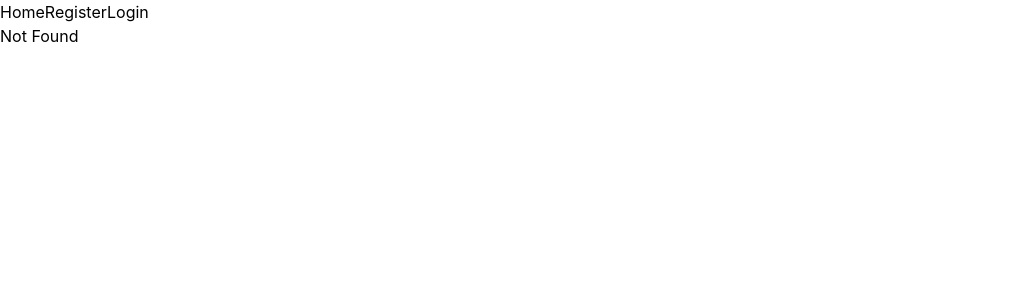
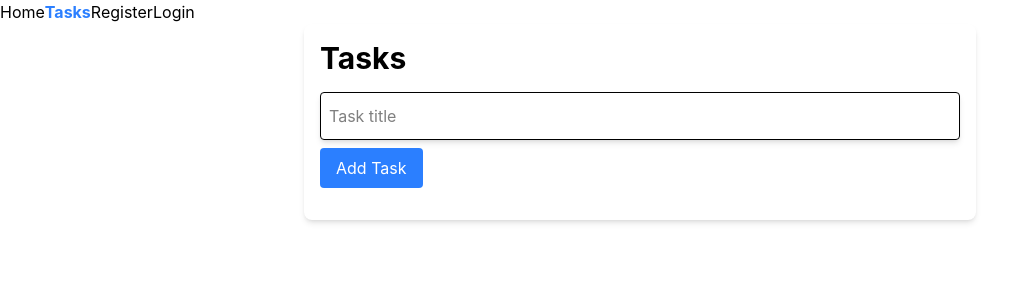
Before and after one commit to talhadar2011/ReactWorkspace, a React (Vite) app: page /tasks in a window 1280 px wide. Before the commit this address had no page. Shown: the top 300 px of the page, without its empty margins (0-1036 px from the left). Built offline with nearby package versions, Linux system fonts and the light colour scheme.

Commit message:
Task Basic UI implimented

```diff
--- a/src/components/Navbar.tsx
+++ b/src/components/Navbar.tsx
@@ -6,6 +6,10 @@ export default function Navbar() {
       <Link activeProps={{ className: 'active' }}  to="/">
         Home
       </Link>
+      <Link activeProps={{ className: 'active' }}  to="/tasks">
+        Tasks
+      </Link>
+
       <Link activeProps={{ className: 'active' }} to="/register">
         Register
       </Link>
--- /dev/null
+++ b/src/pages/TaskPage.tsx
@@ -0,0 +1,37 @@
+import React from 'react'
+import type { Task } from '../types/task.type'
+import Input from '../components/ui/Input'
+
+function TaskPage() {
+  const [taskslist, setTaskslist] = React.useState<Task[]>([])
+  const [task,setTask] = React.useState({})
+  const handleInputChange = (e: React.ChangeEvent<HTMLInputElement>) => {
+    console.log('Input changed', e.target.name, e.target.value)
+    setTask(
+        {title: e.target.value}
+
+    )
+  }
+  const handlesubmit = (e: React.ButtonHTMLAttributes<HTMLButtonElement>) => {
+    console.log('Button clicked', task)
+    setTaskslist(prev=>([...prev,{
+        id: Math.random(),
+        title: task.title,
+        completed: false,
+        createdAt: new Date(),
+    }]))
+}
+  console.log('TaskPage rendered', task,taskslist)
+    return (
+    <div className='max-w-2xl mx-auto p-4 bg-white rounded-lg shadow-md'>
+        <h1 className='text-3xl font-bold mb-4'>Tasks</h1>
+        <Input type="text" placeholder="Task title" name="title" value={task?.title } onChange={(e)=>handleInputChange(e)} />
+        <button onClick={(e)=>handlesubmit(e)} className='bg-blue-500 text-white px-4 py-2 rounded mt-2'>Add Task</button>
+        <ul className='mt-4'>
+            {taskslist.map((task)=><li key={task.id} className='border-b py-2'>{task.title}</li>)}
+        </ul>
+    </div>
+  )
+}
+
+export default TaskPage
--- a/src/routeTree.gen.ts
+++ b/src/routeTree.gen.ts
@@ -9,10 +9,16 @@
 // Additionally, you should also exclude this file from your linter and/or formatter to prevent it from being checked or modified.
 
 import { Route as rootRouteImport } from './routes/__root'
+import { Route as TasksRouteImport } from './routes/tasks'
 import { Route as RegisterRouteImport } from './routes/register'
 import { Route as LoginRouteImport } from './routes/login'
 import { Route as IndexRouteImport } from './routes/index'
 
+const TasksRoute = TasksRouteImport.update({
+  id: '/tasks',
+  path: '/tasks',
+  getParentRoute: () => rootRouteImport,
+} as any)
 const RegisterRoute = RegisterRouteImport.update({
   id: '/register',
   path: '/register',
@@ -33,34 +39,45 @@ export interface FileRoutesByFullPath {
   '/': typeof IndexRoute
   '/login': typeof LoginRoute
   '/register': typeof RegisterRoute
+  '/tasks': typeof TasksRoute
 }
 export interface FileRoutesByTo {
   '/': typeof IndexRoute
   '/login': typeof LoginRoute
   '/register': typeof RegisterRoute
+  '/tasks': typeof TasksRoute
 }
 export interface FileRoutesById {
   __root__: typeof rootRouteImport
   '/': typeof IndexRoute
   '/login': typeof LoginRoute
   '/register': typeof RegisterRoute
+  '/tasks': typeof TasksRoute
 }
 export interface FileRouteTypes {
   fileRoutesByFullPath: FileRoutesByFullPath
-  fullPaths: '/' | '/login' | '/register'
+  fullPaths: '/' | '/login' | '/register' | '/tasks'
   fileRoutesByTo: FileRoutesByTo
-  to: '/' | '/login' | '/register'
-  id: '__root__' | '/' | '/login' | '/register'
+  to: '/' | '/login' | '/register' | '/tasks'
+  id: '__root__' | '/' | '/login' | '/register' | '/tasks'
   fileRoutesById: FileRoutesById
 }
 export interface RootRouteChildren {
   IndexRoute: typeof IndexRoute
   LoginRoute: typeof LoginRoute
   RegisterRoute: typeof RegisterRoute
+  TasksRoute: typeof TasksRoute
 }
 
 declare module '@tanstack/react-router' {
   interface FileRoutesByPath {
+    '/tasks': {
+      id: '/tasks'
+      path: '/tasks'
+      fullPath: '/tasks'
+      preLoaderRoute: typeof TasksRouteImport
+      parentRoute: typeof rootRouteImport
+    }
     '/register': {
       id: '/register'
       path: '/register'
@@ -89,6 +106,7 @@ const rootRouteChildren: RootRouteChildren = {
   IndexRoute: IndexRoute,
   LoginRoute: LoginRoute,
   RegisterRoute: RegisterRoute,
+  TasksRoute: TasksRoute,
 }
 export const routeTree = rootRouteImport
   ._addFileChildren(rootRouteChildren)
--- /dev/null
+++ b/src/routes/tasks.tsx
@@ -0,0 +1,10 @@
+import { createFileRoute } from '@tanstack/react-router'
+import TaskPage from '../pages/TaskPage'
+
+export const Route = createFileRoute('/tasks')({
+  component: RouteComponent,
+})
+
+function RouteComponent() {
+  return <TaskPage />
+}
--- /dev/null
+++ b/src/types/task.type.ts
@@ -0,0 +1,6 @@
+export type Task = {
+  id: number;
+  title: string;
+  completed: boolean;
+  createdAt: Date;
+};
```
